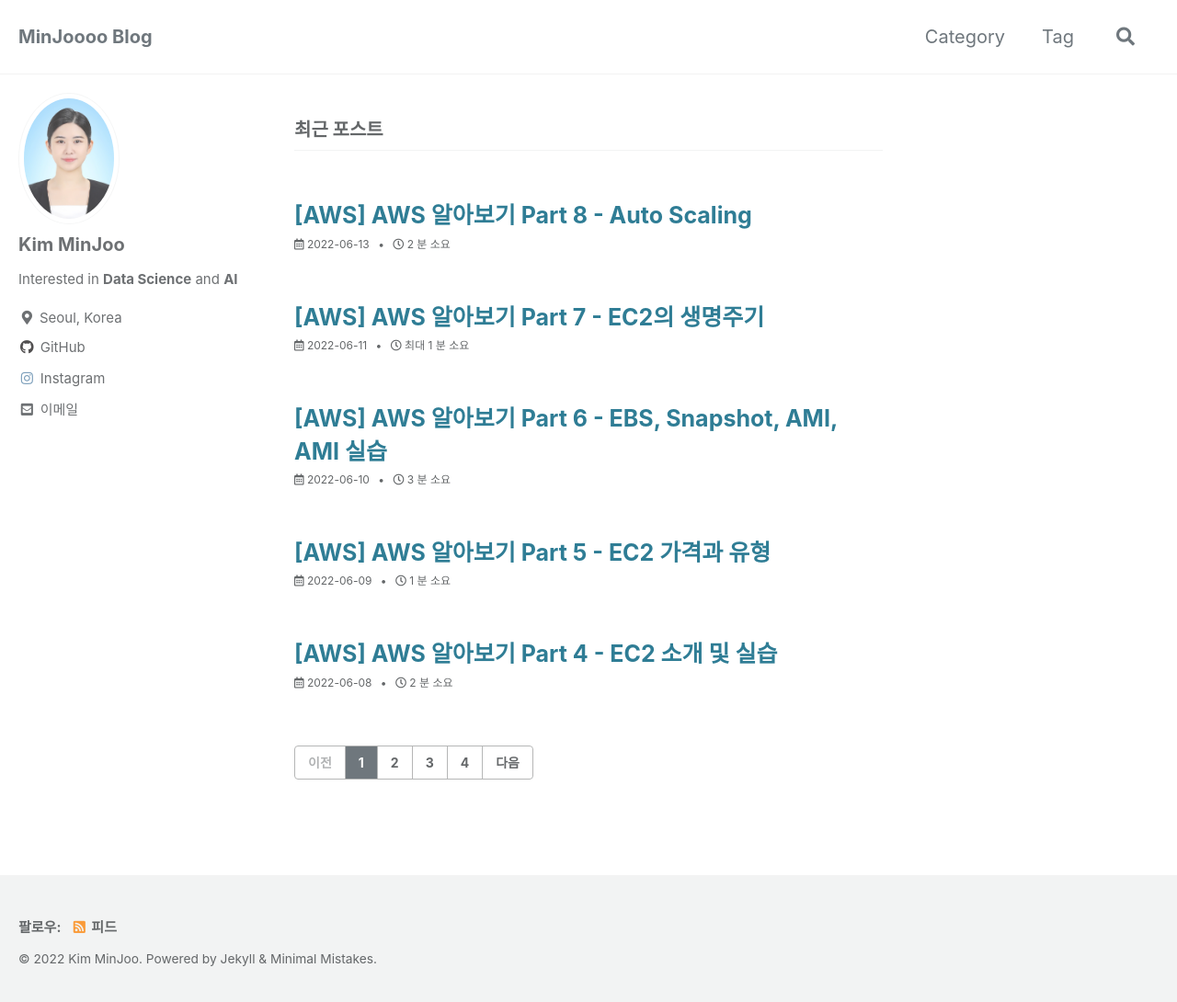
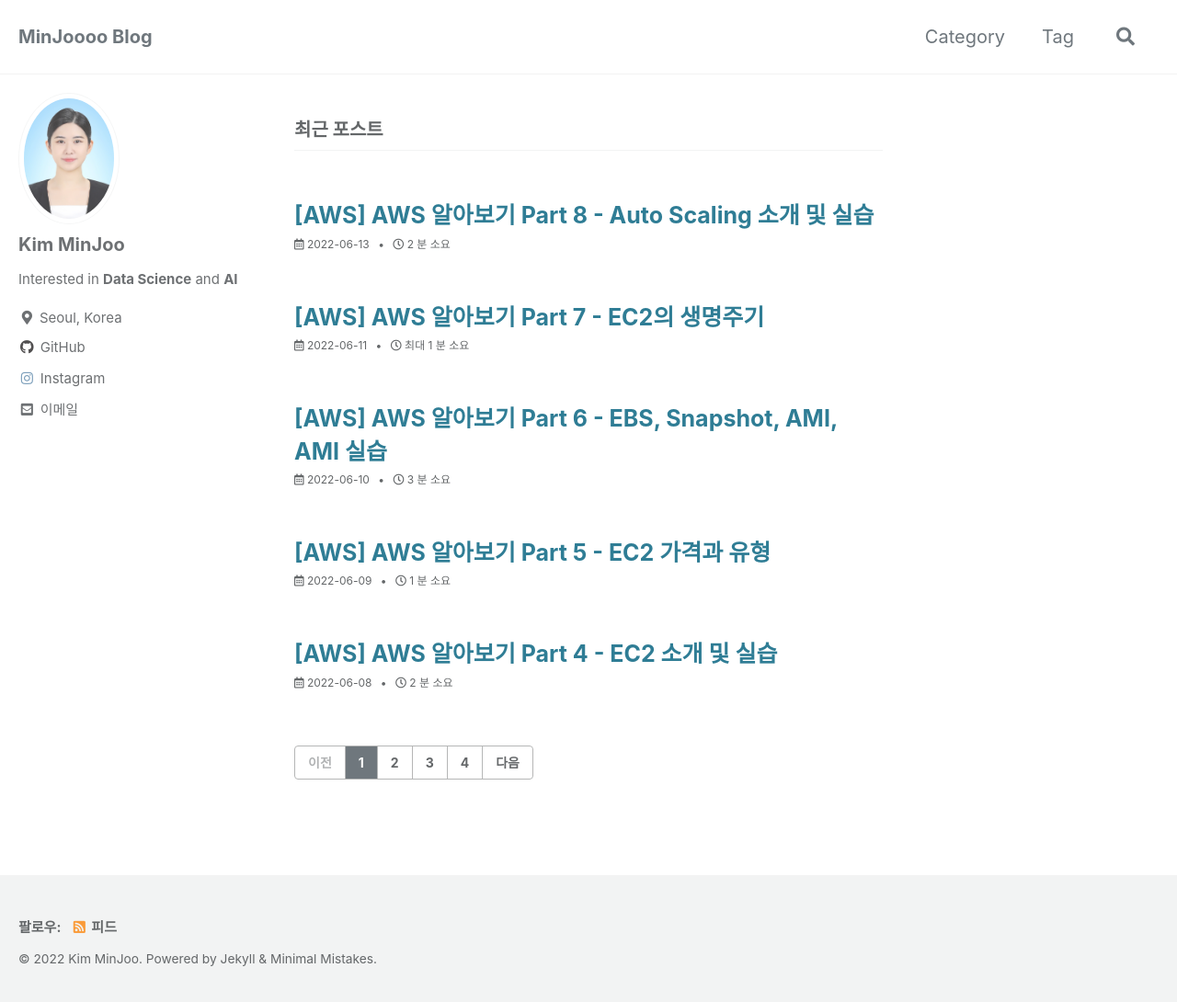
Before and after one commit to MinJoooo/minjoooo.github.io, a Jekyll site: the page built from index.html, in a window 1280 px wide and 1093 px high. Shown: the top 1090 px of the window at 92% size. Built offline with Jekyll 4.4.1, drawn with Linux system fonts in a browser that asks for light colours; cached includes are drawn as plain includes; some web fonts are replaced; the list of posts is cut into pages by our own code.

Commit message:
Update 2022-06-13-AWS-Info-Part8.md

```diff
--- a/_posts/2022-06-13-AWS-Info-Part8.md
+++ b/_posts/2022-06-13-AWS-Info-Part8.md
@@ -1,6 +1,6 @@
 ---
 layout: single
-title: "[AWS] AWS 알아보기 Part 8 - Auto Scaling"
+title: "[AWS] AWS 알아보기 Part 8 - Auto Scaling 소개 및 실습"
 categories: AWS
 tag: [AWS]
 toc: false
@@ -12,7 +12,7 @@ toc: false
 
 ###### 2022.06.13.
 ###### AWS 알아보기 Part 8
-###### (Auto Scaling)
+###### (Auto Scaling 소개 및 실습)
 
 <br>
 <br>
```
